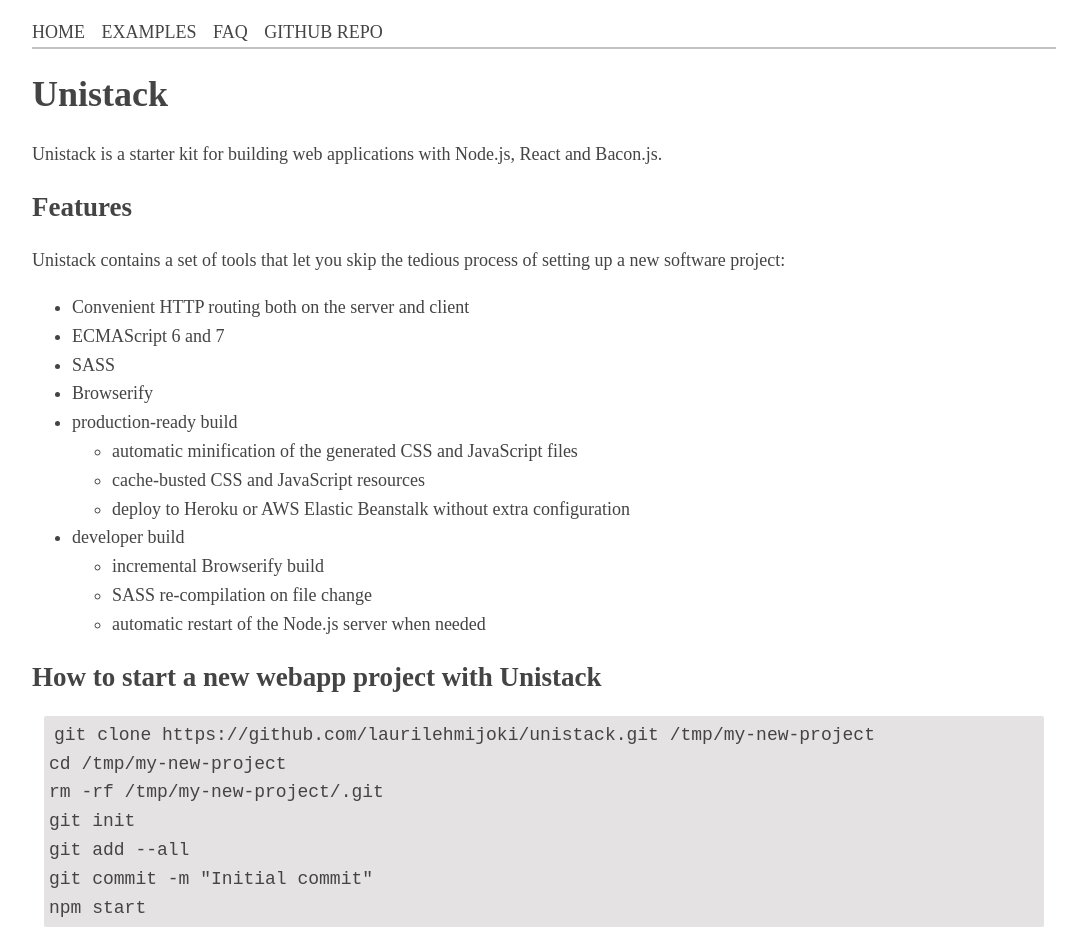
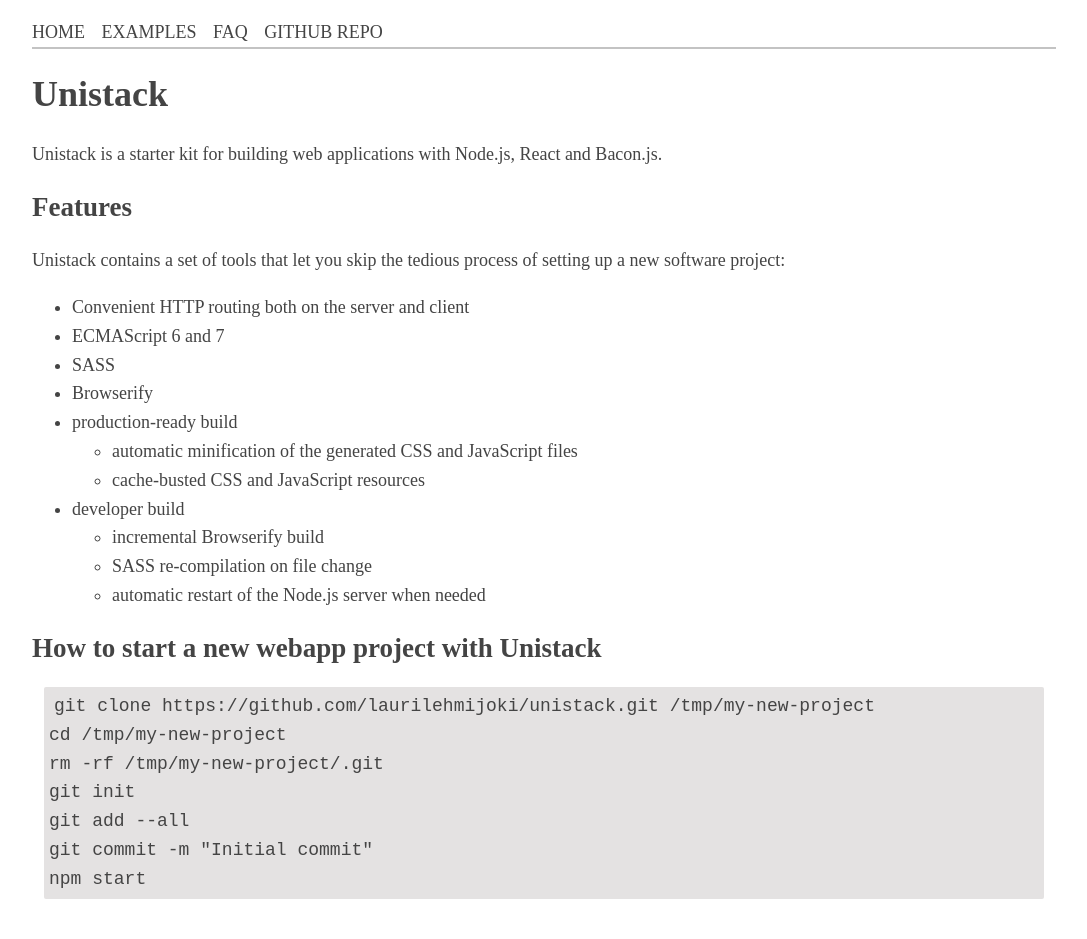
Before and after one commit to laurilehmijoki/unistack, a Jekyll site: the page built from index.md, in a window 1280 px wide. Shown: the whole page, without its empty margins (96-1183 px from the left). Built offline with Jekyll 4.4.1, drawn with Linux system fonts in a browser that asks for light colours; after the commit the page ends 911 px from its top, so only the background shows below that.

Commit message:
Do not mention Heroku or EB in readme

```diff
--- a/index.md
+++ b/index.md
@@ -20,7 +20,6 @@
 * production-ready build
   * automatic minification of the generated CSS and JavaScript files
   * cache-busted CSS and JavaScript resources
-  * deploy to Heroku or AWS Elastic Beanstalk without extra configuration
 * developer build
   * incremental Browserify build
   * SASS re-compilation on file change
```
